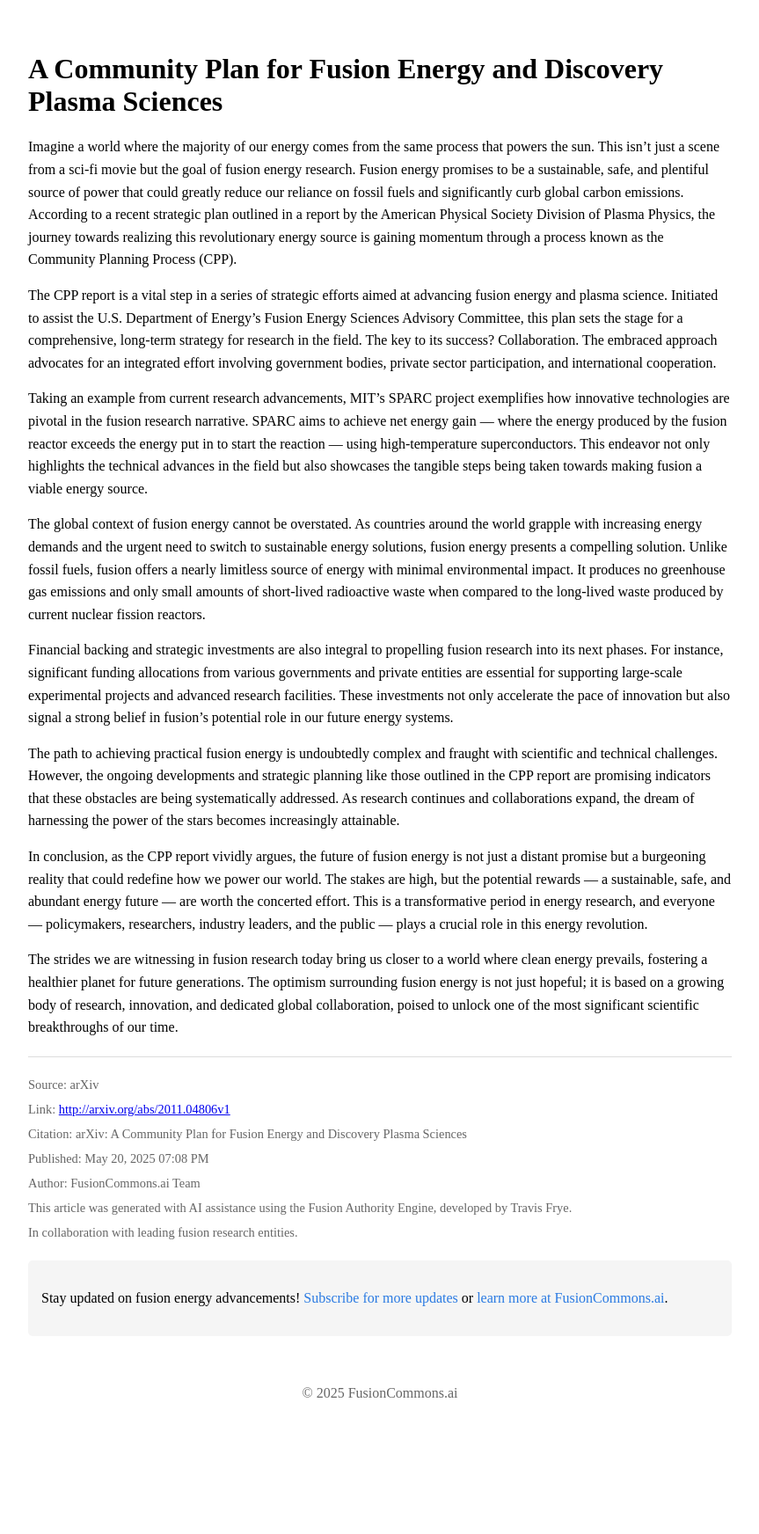
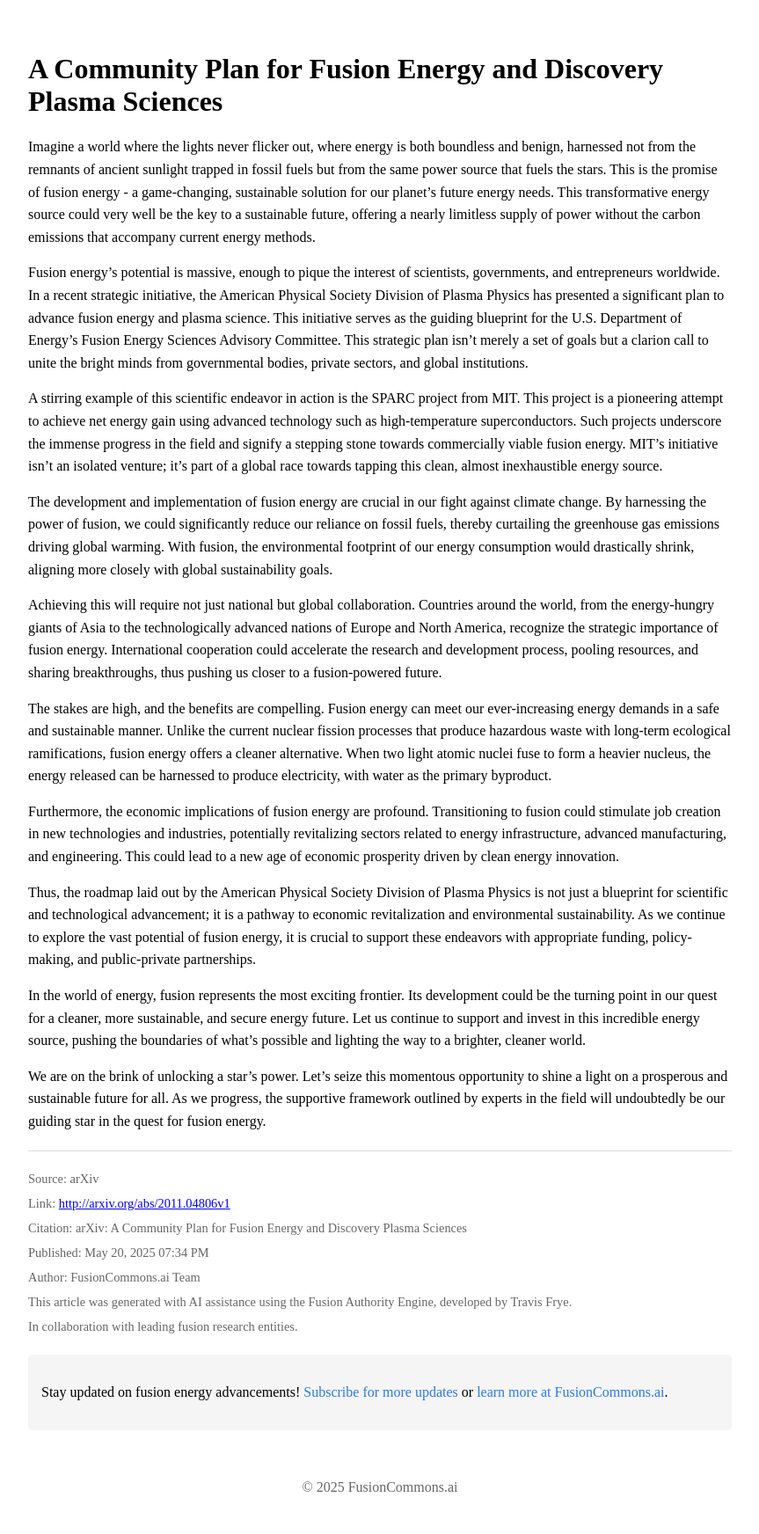
Before and after one commit to hyperpoint/hyperpoint.github.io, a Jekyll site: the page built from _posts/2020-11-01-ddbe239e8cf24785e43e6b0ebfbfa577-a-community-plan-for-fusion-energy-and-discovery-plasma-sciences.md, in a window 1280 px wide. Shown: the part 201-1945 px from the top of the page at 88% size, without its empty margins (208-1071 px from the left). Built offline with Jekyll 4.4.1, drawn with Linux system fonts in a browser that asks for light colours; before the commit the page ends 1838 px from its top, so only the background shows below that.

Commit message:
Update blog post: A Community Plan for Fusion Energy and Discovery Plasma Sciences

```diff
--- a/_posts/2020-11-01-ddbe239e8cf24785e43e6b0ebfbfa577-a-community-plan-for-fusion-energy-and-discovery-plasma-sciences.md
+++ b/_posts/2020-11-01-ddbe239e8cf24785e43e6b0ebfbfa577-a-community-plan-for-fusion-energy-and-discovery-plasma-sciences.md
@@ -12,18 +12,22 @@ link: "http://arxiv.org/abs/2011.04806v1"
 citation: "arXiv: A Community Plan for Fusion Energy and Discovery Plasma Sciences"
 ---
 
-Imagine a world where the majority of our energy comes from the same process that powers the sun. This isn't just a scene from a sci-fi movie but the goal of fusion energy research. Fusion energy promises to be a sustainable, safe, and plentiful source of power that could greatly reduce our reliance on fossil fuels and significantly curb global carbon emissions. According to a recent strategic plan outlined in a report by the American Physical Society Division of Plasma Physics, the journey towards realizing this revolutionary energy source is gaining momentum through a process known as the Community Planning Process (CPP).
+Imagine a world where the lights never flicker out, where energy is both boundless and benign, harnessed not from the remnants of ancient sunlight trapped in fossil fuels but from the same power source that fuels the stars. This is the promise of fusion energy - a game-changing, sustainable solution for our planet's future energy needs. This transformative energy source could very well be the key to a sustainable future, offering a nearly limitless supply of power without the carbon emissions that accompany current energy methods.
 
-The CPP report is a vital step in a series of strategic efforts aimed at advancing fusion energy and plasma science. Initiated to assist the U.S. Department of Energy's Fusion Energy Sciences Advisory Committee, this plan sets the stage for a comprehensive, long-term strategy for research in the field. The key to its success? Collaboration. The embraced approach advocates for an integrated effort involving government bodies, private sector participation, and international cooperation.
+Fusion energy's potential is massive, enough to pique the interest of scientists, governments, and entrepreneurs worldwide. In a recent strategic initiative, the American Physical Society Division of Plasma Physics has presented a significant plan to advance fusion energy and plasma science. This initiative serves as the guiding blueprint for the U.S. Department of Energy's Fusion Energy Sciences Advisory Committee. This strategic plan isn't merely a set of goals but a clarion call to unite the bright minds from governmental bodies, private sectors, and global institutions.
 
-Taking an example from current research advancements, MIT's SPARC project exemplifies how innovative technologies are pivotal in the fusion research narrative. SPARC aims to achieve net energy gain — where the energy produced by the fusion reactor exceeds the energy put in to start the reaction — using high-temperature superconductors. This endeavor not only highlights the technical advances in the field but also showcases the tangible steps being taken towards making fusion a viable energy source.
+A stirring example of this scientific endeavor in action is the SPARC project from MIT. This project is a pioneering attempt to achieve net energy gain using advanced technology such as high-temperature superconductors. Such projects underscore the immense progress in the field and signify a stepping stone towards commercially viable fusion energy. MIT's initiative isn’t an isolated venture; it's part of a global race towards tapping this clean, almost inexhaustible energy source.
 
-The global context of fusion energy cannot be overstated. As countries around the world grapple with increasing energy demands and the urgent need to switch to sustainable energy solutions, fusion energy presents a compelling solution. Unlike fossil fuels, fusion offers a nearly limitless source of energy with minimal environmental impact. It produces no greenhouse gas emissions and only small amounts of short-lived radioactive waste when compared to the long-lived waste produced by current nuclear fission reactors.
+The development and implementation of fusion energy are crucial in our fight against climate change. By harnessing the power of fusion, we could significantly reduce our reliance on fossil fuels, thereby curtailing the greenhouse gas emissions driving global warming. With fusion, the environmental footprint of our energy consumption would drastically shrink, aligning more closely with global sustainability goals.
 
-Financial backing and strategic investments are also integral to propelling fusion research into its next phases. For instance, significant funding allocations from various governments and private entities are essential for supporting large-scale experimental projects and advanced research facilities. These investments not only accelerate the pace of innovation but also signal a strong belief in fusion's potential role in our future energy systems.
+Achieving this will require not just national but global collaboration. Countries around the world, from the energy-hungry giants of Asia to the technologically advanced nations of Europe and North America, recognize the strategic importance of fusion energy. International cooperation could accelerate the research and development process, pooling resources, and sharing breakthroughs, thus pushing us closer to a fusion-powered future.
 
-The path to achieving practical fusion energy is undoubtedly complex and fraught with scientific and technical challenges. However, the ongoing developments and strategic planning like those outlined in the CPP report are promising indicators that these obstacles are being systematically addressed. As research continues and collaborations expand, the dream of harnessing the power of the stars becomes increasingly attainable.
+The stakes are high, and the benefits are compelling. Fusion energy can meet our ever-increasing energy demands in a safe and sustainable manner. Unlike the current nuclear fission processes that produce hazardous waste with long-term ecological ramifications, fusion energy offers a cleaner alternative. When two light atomic nuclei fuse to form a heavier nucleus, the energy released can be harnessed to produce electricity, with water as the primary byproduct.
 
-In conclusion, as the CPP report vividly argues, the future of fusion energy is not just a distant promise but a burgeoning reality that could redefine how we power our world. The stakes are high, but the potential rewards — a sustainable, safe, and abundant energy future — are worth the concerted effort. This is a transformative period in energy research, and everyone — policymakers, researchers, industry leaders, and the public — plays a crucial role in this energy revolution.
+Furthermore, the economic implications of fusion energy are profound. Transitioning to fusion could stimulate job creation in new technologies and industries, potentially revitalizing sectors related to energy infrastructure, advanced manufacturing, and engineering. This could lead to a new age of economic prosperity driven by clean energy innovation.
 
-The strides we are witnessing in fusion research today bring us closer to a world where clean energy prevails, fostering a healthier planet for future generations. The optimism surrounding fusion energy is not just hopeful; it is based on a growing body of research, innovation, and dedicated global collaboration, poised to unlock one of the most significant scientific breakthroughs of our time.
+Thus, the roadmap laid out by the American Physical Society Division of Plasma Physics is not just a blueprint for scientific and technological advancement; it is a pathway to economic revitalization and environmental sustainability. As we continue to explore the vast potential of fusion energy, it is crucial to support these endeavors with appropriate funding, policy-making, and public-private partnerships.
+
+In the world of energy, fusion represents the most exciting frontier. Its development could be the turning point in our quest for a cleaner, more sustainable, and secure energy future. Let us continue to support and invest in this incredible energy source, pushing the boundaries of what's possible and lighting the way to a brighter, cleaner world.
+
+We are on the brink of unlocking a star's power. Let's seize this momentous opportunity to shine a light on a prosperous and sustainable future for all. As we progress, the supportive framework outlined by experts in the field will undoubtedly be our guiding star in the quest for fusion energy.
```
Also changed, not shown: other parts of _posts/2020-11-01-ddbe239e8cf24785e43e6b0ebfbfa577-a-community-plan-for-fusion-energy-and-discovery-plasma-sciences.md (+1 -1 lines).
